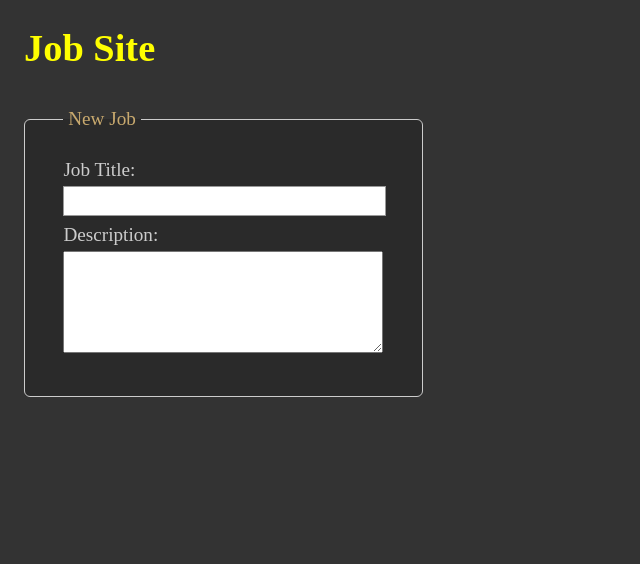
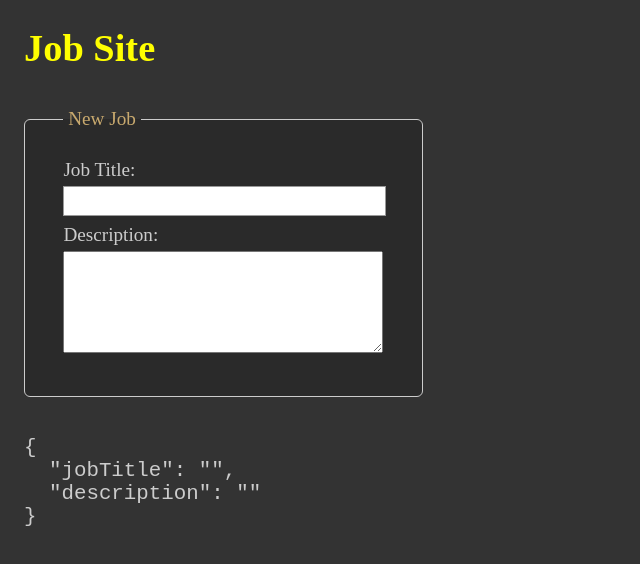
Before and after one commit to Scientific-Research/mk-005-form-and-json-server, a React (Vite) app: page / in a window 1280 px wide. Shown: the top 564 px of the page, without its empty margins (0-640 px from the left). Built offline with nearby package versions, Linux system fonts and the light colour scheme.

Commit message:
form Data added and some CSS

```diff
--- a/src/App.scss
+++ b/src/App.scss
@@ -7,6 +7,10 @@ body {
 
   h1 {
     color: yellow;
+  }
+
+  .debuggingArea {
+    font-size: 1.3rem;
   }
 
   form {
--- a/src/App.tsx
+++ b/src/App.tsx
@@ -1,9 +1,19 @@
+import { useState } from "react";
 import "./App.scss";
 
+const _formData = {
+  jobTitle: "",
+  description: "",
+};
+
 function App() {
+  const [formData, setFormData] = useState(_formData);
+
   return (
     <div className="App">
       <h1>Job Site</h1>
+
+      <section>
         <form action="">
           <fieldset>
             <legend>New Job</legend>
@@ -22,6 +32,11 @@ function App() {
             </div>
           </fieldset>
         </form>
+
+        <div className="debuggingArea">
+          <pre>{JSON.stringify(formData, null, 2)}</pre>
+        </div>
+      </section>
     </div>
   );
 }
```
Lines whose indentation alone changed are shown as unchanged.
